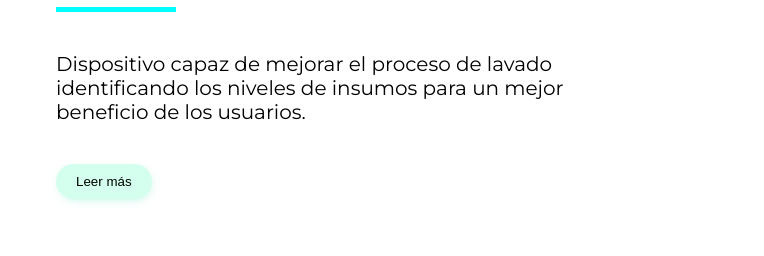
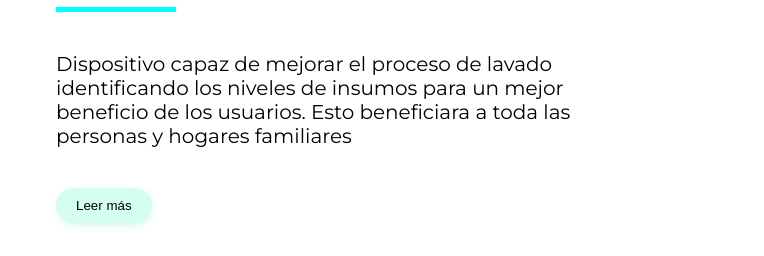
Before and after one commit to Al-21Ex/Dispositivo_NEPTUN, a plain HTML site: page index.html in a window 1280 px wide. Shown: the part 752-1008 px from the top of the page, 516-1280 px from the left. Drawn offline with Linux system fonts and the light colour scheme; files that its build step writes are made by us from their sources.

Commit message:
Se agrgeo mas información a la página:

```diff
--- a/index.html
+++ b/index.html
@@ -48,6 +48,7 @@
 			<p>
 				Dispositivo capaz de mejorar el proceso de
 				lavado identificando los niveles de insumos para un mejor beneficio de los usuarios.
+				Esto beneficiara a toda las personas y hogares familiares
 			</p>
 
 
```
